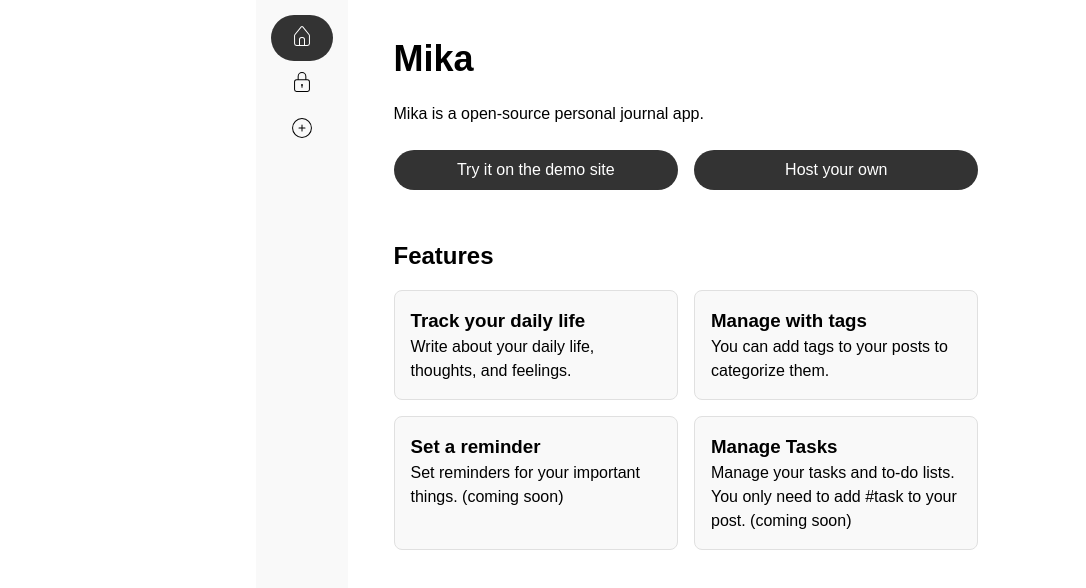
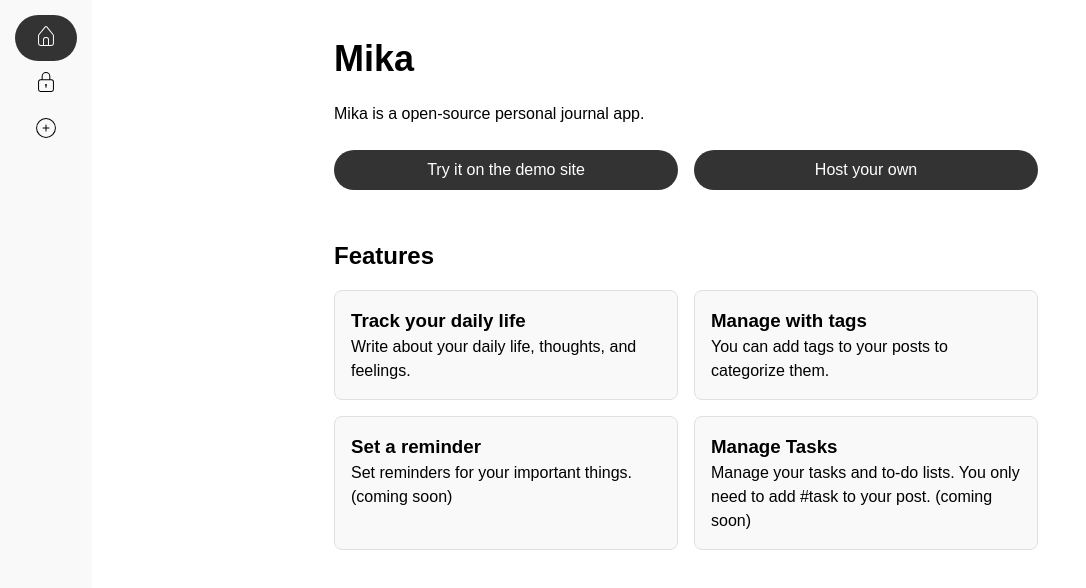
Before and after one commit to shioncha/mika, a React (Vite) app in the folder frontend/: page / in a window 1280 px wide. Shown: the top 588 px of the page, without its empty margins (0-1086 px from the left). Built offline with nearby package versions, Linux system fonts and the light colour scheme; no server answers.

Commit message:
[frontend] Update: refine styles for root elements

```diff
--- a/frontend/src/styles/globals.css
+++ b/frontend/src/styles/globals.css
@@ -1,5 +1,6 @@
 :root {
-  font-family: Heletica Neue, Arial, Hiragino Kaku Gothic ProN, Hiragino Sans, BIZ UDPGothic, Meiryo, sans-serif;
+  font-family: Heletica Neue, Arial, Hiragino Kaku Gothic ProN, Hiragino Sans,
+    BIZ UDPGothic, Meiryo, sans-serif;
   line-height: 1.5;
 }
 
@@ -18,7 +19,8 @@ body {
 }
 
 #root {
+  height: 100%;
+  margin: 0;
+  padding: 0;
   width: 100%;
-  max-width: 768px;
-  height: 100%;
 }
```
